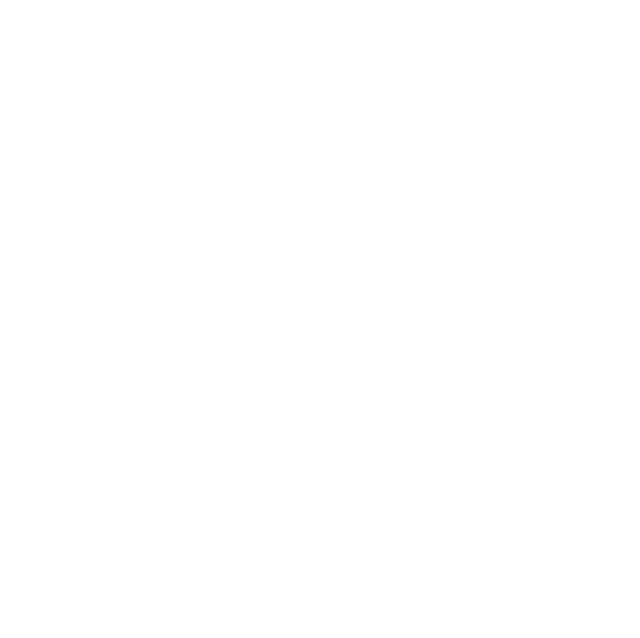
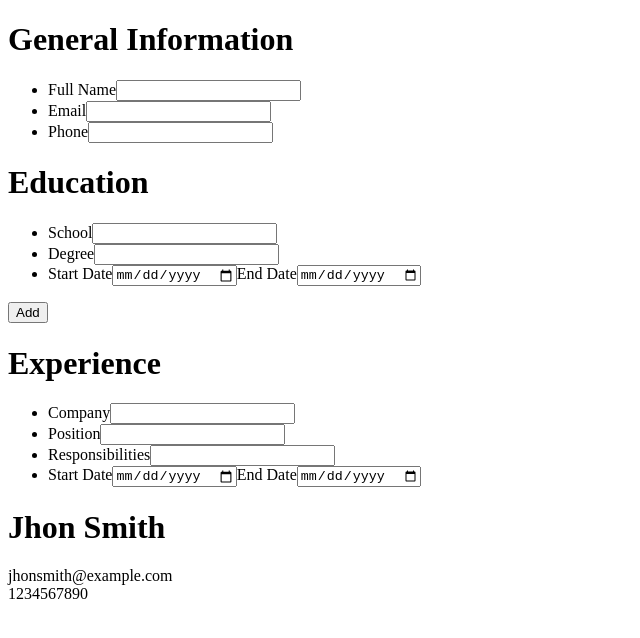
Before and after one commit to Edios44/cv-app, a React (Vite) app: page / in a window 1280 px wide. Shown: the top 638 px of the page, without its empty margins (0-640 px from the left). Built offline with nearby package versions, Linux system fonts and the light colour scheme.

Commit message:
general layout,can edit general information values

```diff
--- a/src/App.jsx
+++ b/src/App.jsx
@@ -1,5 +1,177 @@
+import { useState } from "react";
+
+//Data Section
+class EducationCreator {
+  constructor(school, degree, educationStart, educationEnd) {
+    this.school = school;
+    this.degree = degree;
+    this.educationStart = educationStart;
+    this.educationEnd = educationEnd;
+  }
+}
+
+class ExperienceCreator {
+  constructor(
+    company,
+    position,
+    responsibilities,
+    experienceStart,
+    experienceEnd,
+  ) {
+    this.company = company;
+    this.position = position;
+    this.responsibilities = responsibilities;
+    this.experienceStart = experienceStart;
+    this.experienceEnd = experienceEnd;
+  }
+}
+
+//Input Section
+function GeneralInformationForm({ setFullName, setEmail, setPhone }) {
+  return (
+    <>
+      <form>
+        <h1>General Information</h1>
+        <ul>
+          <li>
+            <label htmlFor="fullName">Full Name</label>
+            <input
+              type="text"
+              id="fullName"
+              onChange={(e) => setFullName(e.target.value)}
+            />
+          </li>
+          <li>
+            <label htmlFor="email">Email</label>
+            <input
+              type="email"
+              id="email"
+              onChange={(e) => setEmail(e.target.value)}
+            />
+          </li>
+          <li>
+            <label htmlFor="phone">Phone</label>
+            <input
+              type="tel"
+              id="phone"
+              onChange={(e) => setPhone(e.target.value)}
+            />
+          </li>
+        </ul>
+      </form>
+    </>
+  );
+}
+function EducationForm() {
+  return (
+    <>
+      <form>
+        <h1>Education</h1>
+        <ul>
+          <li>
+            <label htmlFor="school">School</label>
+            <input type="text" id="school" />
+          </li>
+          <li>
+            <label htmlFor="degree">Degree</label>
+            <input type="text" id="degree" />
+          </li>
+          <li>
+            <label htmlFor="educationStart">Start Date</label>
+            <input type="date" id="educationStart" />
+            <label htmlFor="educationEnd">End Date</label>
+            <input type="date" id="educationEnd" />
+          </li>
+        </ul>
+        <button type="submit">Add</button>
+      </form>
+    </>
+  );
+}
+function EducationPreview() {}
+function ExperienceForm() {
+  return (
+    <>
+      <form>
+        <h1>Experience</h1>
+        <ul>
+          <li>
+            <label htmlFor="company">Company</label>
+            <input type="text" id="company" />
+          </li>
+          <li>
+            <label htmlFor="position">Position</label>
+            <input type="text" id="position" />
+          </li>
+          <li>
+            <label htmlFor="responsibilities">Responsibilities</label>
+            <input type="text" id="responsibilities" />
+          </li>
+          <li>
+            <label htmlFor="experienceStart">Start Date</label>
+            <input type="date" id="experienceStart" />
+            <label htmlFor="experienceEnd">End Date</label>
+            <input type="date" id="experienceEnd" />
+          </li>
+        </ul>
+      </form>
+    </>
+  );
+}
+function ExperiencePreview() {}
+
+function Input({ setFullName, setEmail, setPhone }) {
+  return (
+    <>
+      <GeneralInformationForm
+        setFullName={setFullName}
+        setEmail={setEmail}
+        setPhone={setPhone}
+      />
+      <EducationForm />
+      <EducationPreview />
+      <ExperienceForm />
+      <ExperiencePreview />
+    </>
+  );
+}
+
+//Output Section
+function GeneralInformation({ fullName, email, phone }) {
+  return (
+    <>
+      <h1>{fullName}</h1>
+      <div>{email}</div>
+      <div>{phone}</div>
+    </>
+  );
+}
+function CVContent() {}
+
+function Output({ fullName, email, phone }) {
+  return (
+    <>
+      <GeneralInformation fullName={fullName} email={email} phone={phone} />
+      <CVContent />
+    </>
+  );
+}
+
 function App() {
-  return <></>;
+  const [fullName, setFullName] = useState("Jhon Smith");
+  const [email, setEmail] = useState("jhonsmith@example.com");
+  const [phone, setPhone] = useState("1234567890");
+
+  return (
+    <>
+      <Input
+        setFullName={setFullName}
+        setEmail={setEmail}
+        setPhone={setPhone}
+      />
+      <Output fullName={fullName} email={email} phone={phone} />
+    </>
+  );
 }
 
 export default App;
```
